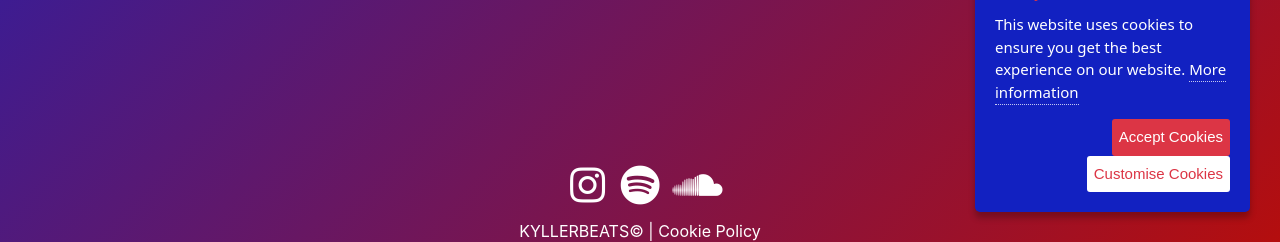
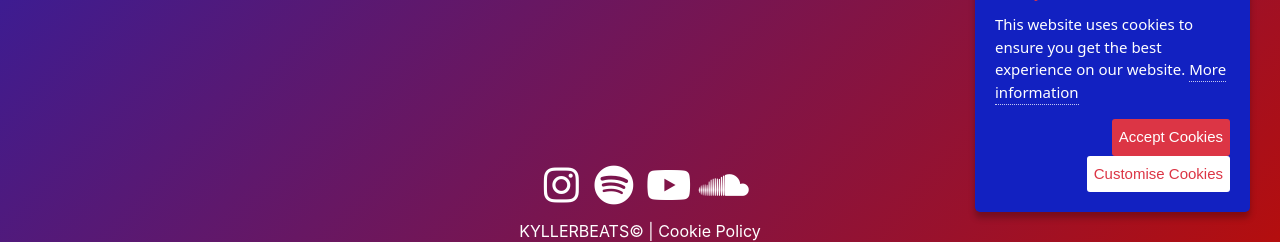
Before and after one commit to ConnorClarkson/KYLLER, a Flask app: template app/main/templates/index.html in a window 1280 px wide. Shown: the part 558-800 px from the top of the page. Run offline with Flask 2, Linux system fonts and the light colour scheme; the template is opened without the code that fills it, so the values that code supplies are empty; some libraries are stand-ins or nearby versions.

Commit message:
Added youtube links

```diff
--- a/app/main/templates/index.html
+++ b/app/main/templates/index.html
@@ -15,7 +15,7 @@
             <h1 style="text-align:center; margin:1vh;padding1vh;"></h1>
             <a class="btn btn-success"
                href="{% editable spotify_single %}https://open.spotify.com/track/5gl7PhMrTDpyDrIsEiFWj0?si=IPmqDu3SS1uN8KU0-TqJkA{% endeditable %}" id="cover_button" rel="noreferrer" target="_blank"
-            ><i class="fab fa-spotify"></i> &emsp; Listen Now!</a>
+            ><i class="fab fa-play"></i> &emsp; Listen Now!</a>
         </div>
     </div>
 
--- a/app/templates/footer.html
+++ b/app/templates/footer.html
@@ -10,6 +10,10 @@
             <a aria-label="spotify link"
                href="{% editable spotify %}https://open.spotify.com/artist/0Qrlk3ddVU4I6ffIM0UFEB{% endeditable %}" rel="noreferrer" target="_blank"><i class="fab fa-spotify fa-2x"></i></a>
         </li>
+        <li class="social-youtube list-inline-item">
+            <a aria-label="youtube link"
+               href="{% editable youtube %}youtube.com/watch?v=QVVdnFsfgk0{% endeditable %}" rel="noreferrer" target="_blank"><i class="fab fa-youtube fa-2x"></i></a>
+        </li>
         <li class="social-soundcloud list-inline-item">
             <a href="{% editable soundcloud %}https://soundcloud.com/kyllerbeats{% endeditable %}" rel="noreferrer"
                target="_blank"><i aria-label="soundcloud link" class="fab fa-soundcloud fa-2x"></i></a>
```
